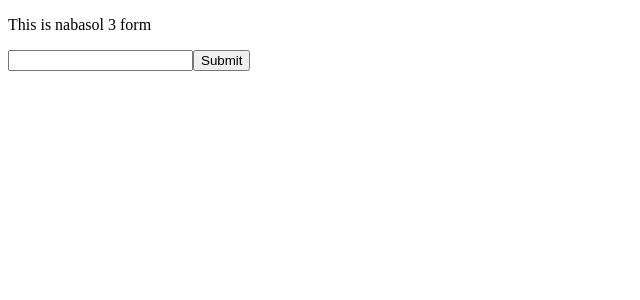
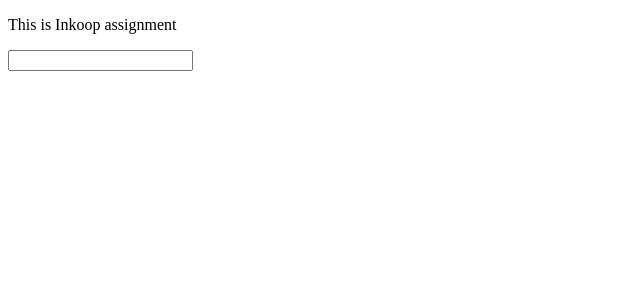
Before and after one commit to kumaranand7/React-Practice, a React (Create React App) app: page / in a window 1280 px wide. Shown: the top 300 px of the page, without its empty margins (0-640 px from the left). Built offline with nearby package versions, Linux system fonts and the light colour scheme.

Commit message:
inkoop task

```diff
--- a/src/App.js
+++ b/src/App.js
@@ -3,7 +3,9 @@
 // import Nabaso2 from './Components/Nabaso2';
 // import Nabasol from './Components/Nabasol';
 
-import Nabasol3 from "./Components/Nabasol3";
+import Inkoop from "./Components/Inkoop";
+
+// import Nabasol3 from "./Components/Nabasol3";
 
 // import FetchApi from "./Components/FetchApi";
 
@@ -15,7 +17,8 @@ function App() {
     {/* <Demo2></Demo2> */}
      {/* <Nabaso2> </Nabaso2> */}
      {/* <FetchApi> </FetchApi> */}
-     <Nabasol3> </Nabasol3>
+     {/* <Nabasol3> </Nabasol3> */}
+     <Inkoop> </Inkoop>
 
     </>
   );
--- /dev/null
+++ b/src/Components/Inkoop.js
@@ -0,0 +1,32 @@
+import { useState } from "react";
+
+function Inkoop(){
+
+
+    const [number,setNumber]= useState('');
+    const isEven= Number(number)%2===0;
+    const num = Number(number);
+
+
+return(<>
+
+<p>This is Inkoop assignment</p>
+
+<input type="number" name="" id="" value={number}  onChange={(e)=>setNumber(e.target.value)}/>
+
+ {number !== '' && ( isEven ? "is Even" : "Odd")}
+
+ {number !== '' && (
+                <p>
+                    {num + 2}, {num + 4}, {num + 6}
+                </p>
+            )}
+
+
+
+
+</>);
+
+}
+
+export default Inkoop;
```
